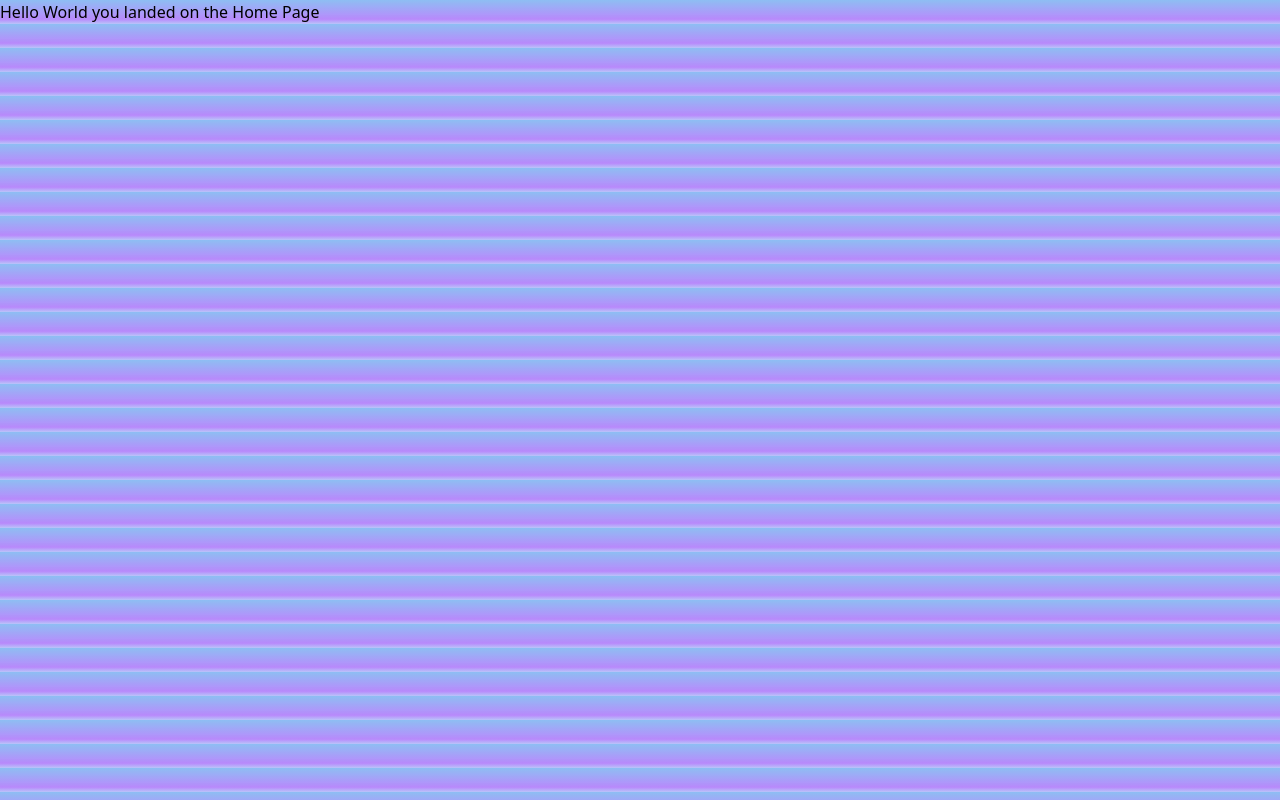
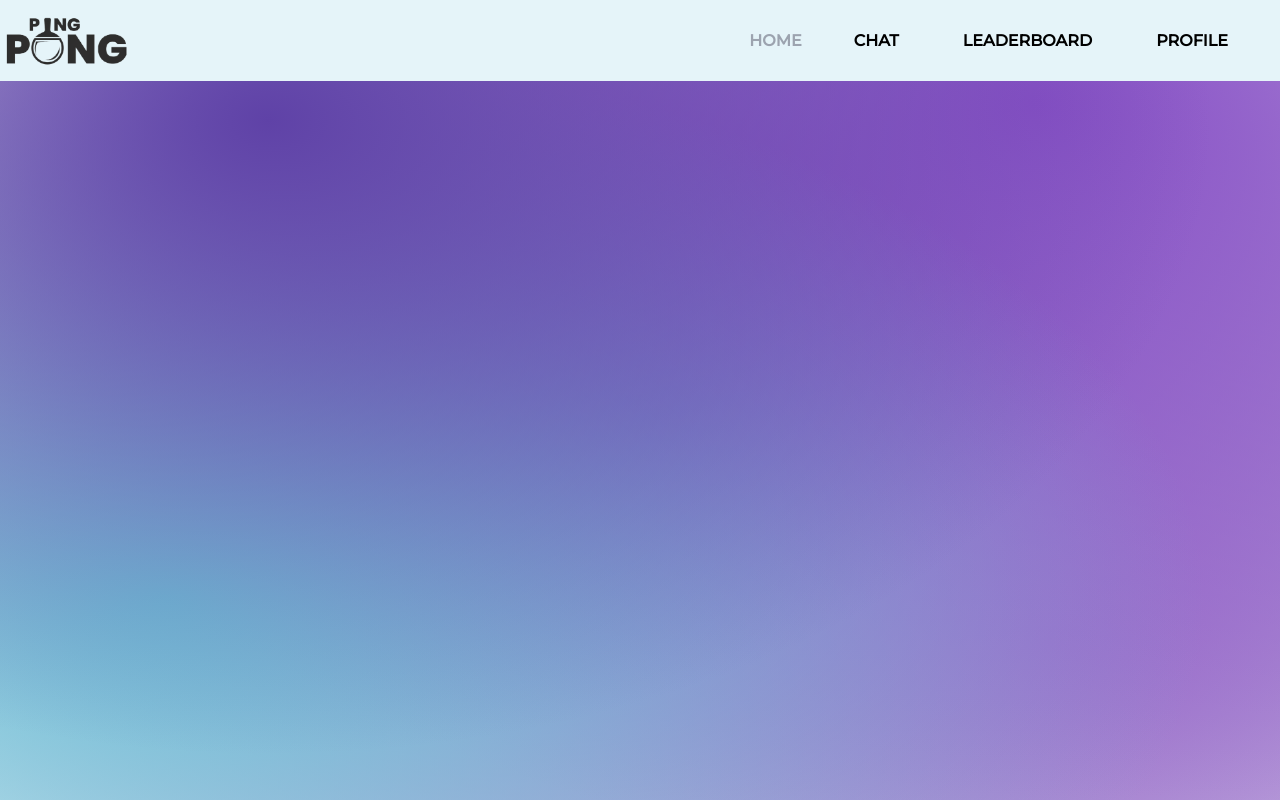
Before and after one commit to ZakNyx/ft_transcendence, a React (Vite) app: page /home in a window 1280 px wide. Built offline with nearby package versions, Linux system fonts and the light colour scheme.

Commit message:
Added navbar & home page

```diff
--- a/src/App.tsx
+++ b/src/App.tsx
@@ -1,6 +1,8 @@
 import { BrowserRouter as Router, Routes, Route } from 'react-router-dom';
 import LoginPage from './pages/LoginPage';
 import HomePage from './pages/Home';
+import Profile from './pages/Profile';
+import Error404 from './pages/Error404';
 
 function App() {
   return (
@@ -8,6 +10,8 @@ function App() {
       <Routes>
         <Route path="/" element={<LoginPage />} />
         <Route path="/home" element={<HomePage />} />
+        <Route path="/profile" element={<Profile />} />
+        <Route path="*" element={<Error404 />} />
       </Routes>
     </Router>
   );
--- /dev/null
+++ b/src/components/Navbar.tsx
@@ -0,0 +1,42 @@
+import { NavLink } from "react-router-dom";
+
+function NavBar() {
+  return (
+    <header>
+      <style>
+        @import url('https://fonts.googleapis.com/css2?family=Montserrat:wght@500&display=swap');
+      </style>
+      <nav className="bg-[#E5F4F9] flex justify-between items-center w-auto mx-auto">
+        <div>
+          <img className="top-2 left-2 w-32 h-auto cursor-pointer" src="../public/images/pingpong.png" alt="PingPong" />
+        </div>
+        <div>
+          <ul className="float-right mr-10 flex leading-[80px] space-x-10 uppercase rounded">
+            <li>
+              <NavLink to="/home" className={`hover:text-gray-500 font-[Montserrat] font-bold ${window.location.pathname === "/home" ? "text-gray-400" : ""}`}>
+                HOME
+              </NavLink>
+            </li>
+            <li>
+              <NavLink to="/chat" className={`hover:text-gray-500 p-3 font-[Montserrat] font-bold ${window.location.pathname === "/chat" ? "text-gray-400" : ""}`}>
+                CHAT
+              </NavLink>
+            </li>
+            <li>
+              <NavLink to="/leaderboard" className={`hover:text-gray-500 p-3 font-[Montserrat] font-bold ${window.location.pathname === "/leaderboard" ? "text-gray-400" : ""}`}>
+                LEADERBOARD
+              </NavLink>
+            </li>
+            <li>
+              <NavLink to="/profile" className={`hover:text-gray-500 p-3 font-[Montserrat] font-bold ${window.location.pathname === "/profile" ? "text-gray-400" : ""}`}>
+                PROFILE
+              </NavLink>
+            </li>
+          </ul>
+        </div>
+      </nav>
+    </header>
+  )
+}
+
+export default NavBar;
--- a/src/index.css
+++ b/src/index.css
@@ -2,7 +2,18 @@
 @tailwind components;
 @tailwind utilities;
 
-body {
-    background-color: #80CEF0;
+.custom-gradient {
     background-image: linear-gradient(to bottom, rgba(128, 206, 240, 0.75) -25%, rgba(187, 134, 252, 0.95) 80%, rgba(232, 242, 255, 0.55) 110%);
   }
+
+  .background-image {
+    background-color: rgb(241, 245, 249);
+    background-image:
+      radial-gradient(at 21% 15%, #5F42A7 0, transparent 66%),
+      radial-gradient(at 13% 75%, #71C7D8 0, transparent 66%),
+      radial-gradient(at 81% 13%, #8850C6 0, transparent 77%),
+      radial-gradient(at 82% 80%, #A179CD 0, transparent 88%),
+      radial-gradient(at 52% 52%, #5F42A7 0, transparent 96%);
+    background-size: 100% 100%; /* This ensures the entire container is covered */
+    height: 100vh;
+  }
--- /dev/null
+++ b/src/pages/Error404.tsx
@@ -0,0 +1,12 @@
+import React from 'react';
+
+function Error404() {
+  return (
+    <div className="flex flex-col items-center justify-center h-screen bg-gray-200">
+      <h1 className="text-3xl font-bold text-red-600 mb-4">Oops.. Error 404</h1>
+      <p className="text-lg text-gray-600">PAGE NOT FOUND</p>
+    </div>
+  );
+}
+
+export default Error404;
--- a/src/pages/Home.tsx
+++ b/src/pages/Home.tsx
@@ -1,5 +1,12 @@
+import React from "react";
+import NavBar from "../components/Navbar";
+
 function HomePage() {
-  return <h1>Hello World you landed on the Home Page</h1>;
+  return (
+    <div className="background-image">
+    <NavBar />
+    </div>
+  )
 }
 
 export default HomePage;
--- a/src/pages/LoginPage.tsx
+++ b/src/pages/LoginPage.tsx
@@ -3,7 +3,7 @@ import { Link } from 'react-router-dom';
 
 export default function LoginPage() {
   return (
-    <div className="grid grid-cols-6 grid-rows-5 gap-0 h-screen relative">
+    <div className="grid grid-cols-6 grid-rows-5 gap-0 h-screen relative custom-gradient">
       {/* Logo */}
       <img
         className="absolute top-2 left-2 w-32 h-auto"
@@ -22,7 +22,7 @@ export default function LoginPage() {
 
       {/* Main Content */}
       <div className="col-span-4 row-span-5 col-start-3 bg-npc-black opacity-95 h-screen rounded-bl-3xl rounded-tl-3xl flex flex-col justify-center items-center">
-        <h1 className="text-npc-purple text-base sm:text-5xl md:text-6xl lg:text-7xl xl:text-8xl font-bold mb-8">
+        <h1 className="text-npc-purple text-base sm:text-xl md:text-2xl lg:text-4xl xl:text-5xl 2xl:text-6xl font-bold mb-8 text-center whitespace-nowrap">
           Play PONG with your friends
         </h1>
         <Link to="/home">
--- /dev/null
+++ b/src/pages/Profile.tsx
@@ -0,0 +1,13 @@
+import NavBar from "../components/Navbar"
+import React  from "react";
+
+function Profile () {
+    return (
+        <div>
+            <NavBar />
+            <h1>Hello You landed on Profile page </h1>
+        </div>
+    );
+}
+
+export default Profile;
```
